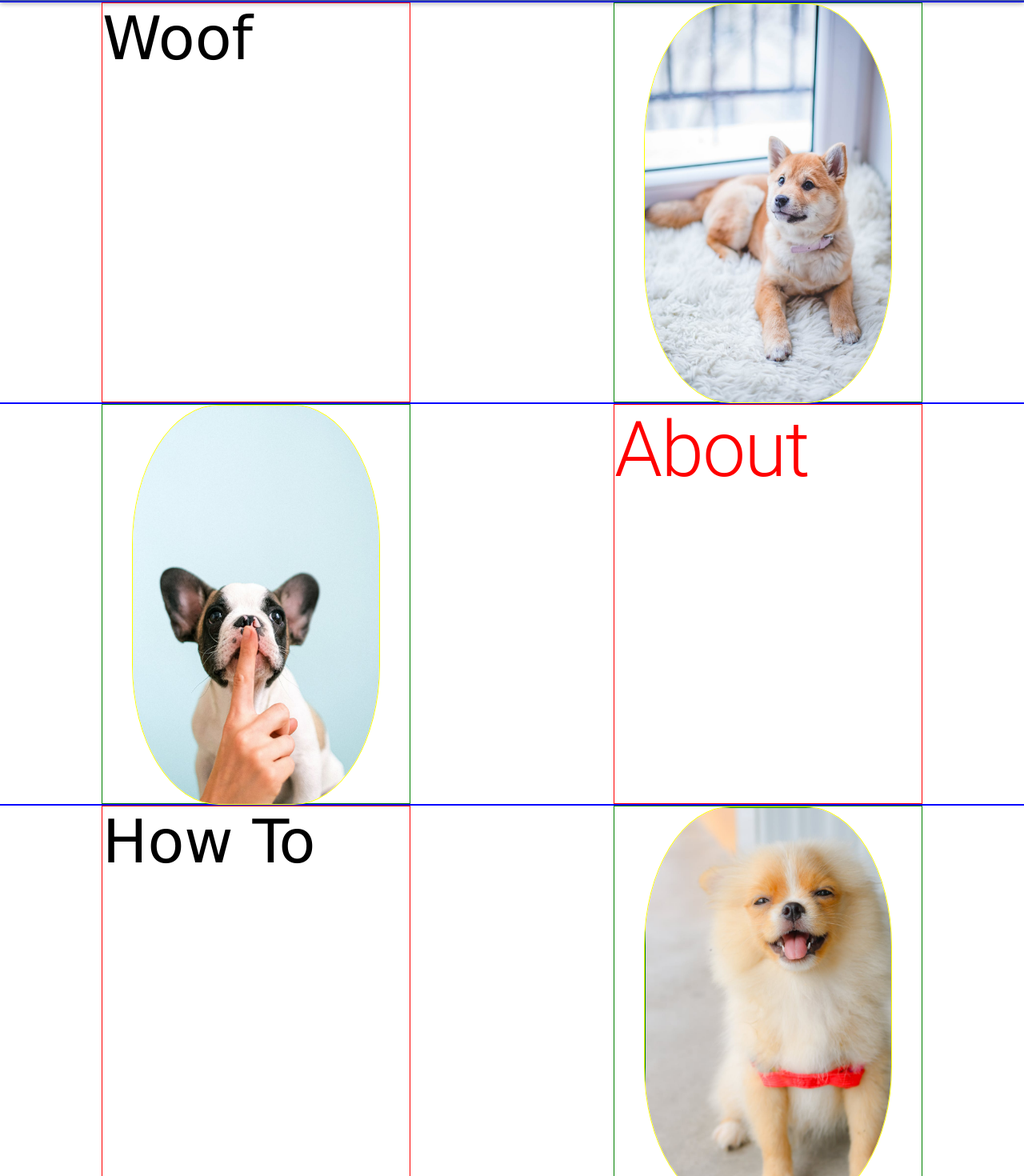
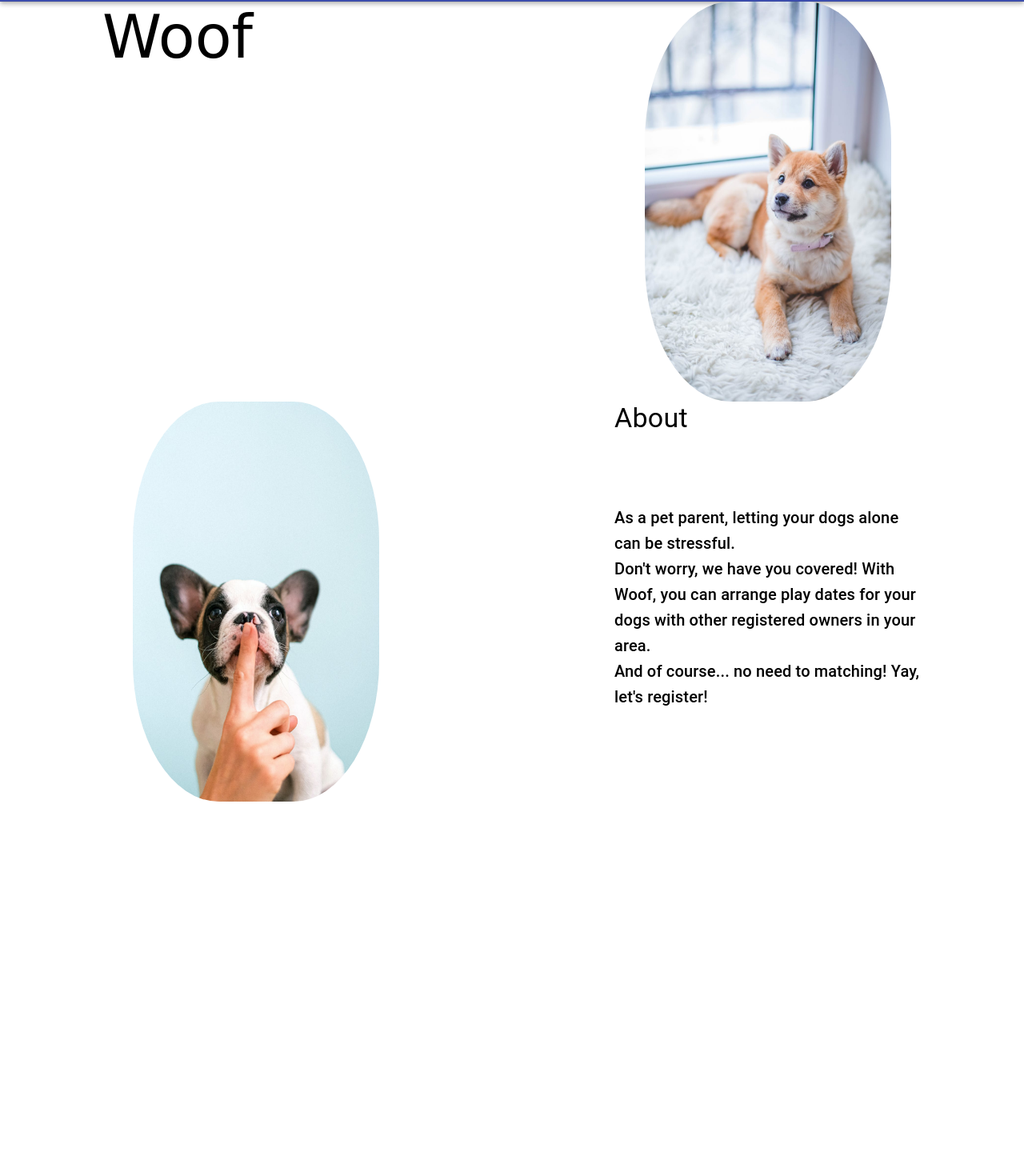
Before and after one commit to P-AnhTrinh/woof, a React (Create React App) app: page / in a window 1280 px wide. Shown: the part 68-1538 px from the top of the page at 80% size. After the commit the page ends 1070 px from the top, so only its background shows below. Built offline with nearby package versions, Linux system fonts and the light colour scheme.

Commit message:
Added description

```diff
--- a/src/App.css
+++ b/src/App.css
@@ -44,27 +44,23 @@ html, body, #root {
     justify-content: space-around;
 	height: 500px;
     width: 100%;
-    border: 1px solid blue;
 }
 
 #HOME .homeTitleSection .homeTitle{
     width: 30%;
     font-size:75px;
     color: 13233A;
-    border: 1px solid red;
 }
 
 #HOME .homeTitleSection .homeTitleImageSectionContainer{
     display: flex;
     justify-content: center;
     width: 30%;
-    border: 1px solid green;
 }
 
 #HOME .homeTitleSection .homeTitleImageSectionContainer .homeTitleImageContainer{
     height: 100%;
     width: 80%;
-    border: 1px solid yellow;
     border-radius: 35%;
     overflow: hidden;
 }
@@ -85,20 +81,17 @@ html, body, #root {
     justify-content: space-around;
 	height: 500px;
     width: 100%;
-    border: 1px solid blue;
 }
 
 #HOME .homeAboutSection .homeAboutImageSectionContainer{
     display: flex;
     justify-content: center;
     width: 30%;
-    border: 1px solid green;
 }
 
 #HOME .homeAboutSection .homeAboutImageSectionContainer .homeAboutImageContainer{
     height: 100%;
     width: 80%;
-    border: 1px solid yellow;
     border-radius: 35%;
     overflow: hidden;
 }
@@ -118,46 +111,4 @@ html, body, #root {
     width: 30%;
     font-size:75px;
     color: 13233A;
-    border: 1px solid red;
 }
-
-#HOME .homeHowToSection{
-    display: flex;
-    justify-content: space-around;
-	height: 500px;
-    width: 100%;
-    border: 1px solid blue;
-}
-
-#HOME .homeHowToSection .homeHowTo{
-    width: 30%;
-    font-size:75px;
-    color: 13233A;
-    border: 1px solid red;
-}
-
-#HOME .homeHowToSection .homeHowToImageSectionContainer{
-    display: flex;
-    justify-content: center;
-    width: 30%;
-    border: 1px solid green;
-}
-
-#HOME .homeHowToSection .homeHowToImageSectionContainer .homeHowToImageContainer{
-    height: 100%;
-    width: 80%;
-    border: 1px solid yellow;
-    border-radius: 35%;
-    overflow: hidden;
-}
-
-#HOME .homeHowToSection .homeHowToImageSectionContainer .homeHowToImageContainer .homeHowToImage{
-    background-image: url('../src/static/pic-dog-2.jpeg');
-    background-repeat: no-repeat;
-    background-size: cover;
-    background-position: center center;
-    background-size: 100% 100%;
-    height: 100%;
-    width: 100%;
-     border: 1px solid green;
-}
--- a/src/pages/Home.js
+++ b/src/pages/Home.js
@@ -26,25 +26,20 @@ let Home = (props) =>  {
                 </div>
                 <div className='homeAbout'>
                     <Typography
-                        variant="h1"
-                        color="red"
+                        variant="h4"
+                        color='1f9h3fi'
                     >
-                        About
+                        About<br />
+                    </Typography><br/>
+                    <Typography
+                        variant="h6"
+                    >
+                        As a pet parent, letting your dogs alone can be stressful. <br/>
+                        Don't worry, we have you covered! With Woof, you can arrange play dates for your dogs with other registered owners in your area. <br/>
+                        And of course... no need to matching! Yay, let's register!
                     </Typography>
                 </div>
             </div>
-
-            <div className='homeHowToSection'>
-                <div className='homeHowTo'>
-                    How To
-                </div>
-                <div className='homeHowToImageSectionContainer'>
-                    <div className='homeHowToImageContainer'>
-                        <div className='homeHowToImage'></div>
-                    </div>
-                </div>
-            </div>
-
         </div>
 
     )
```
